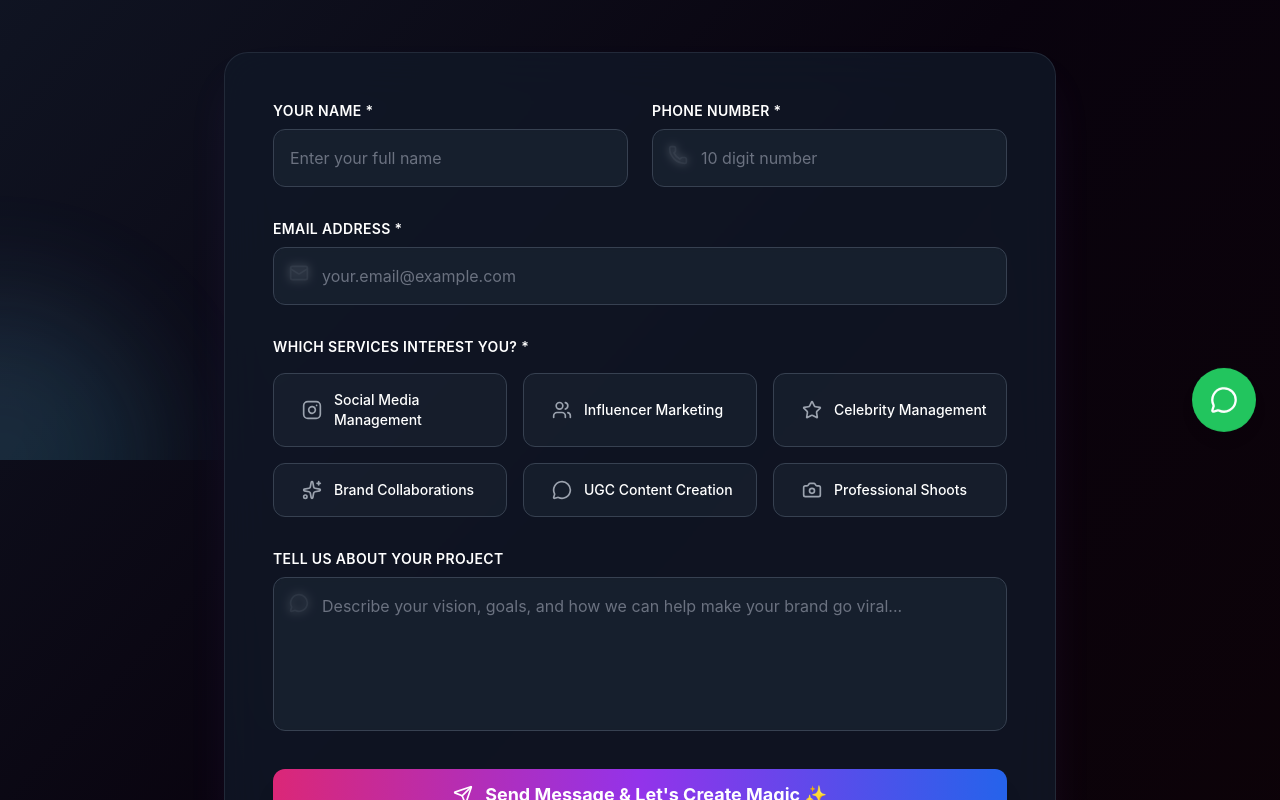
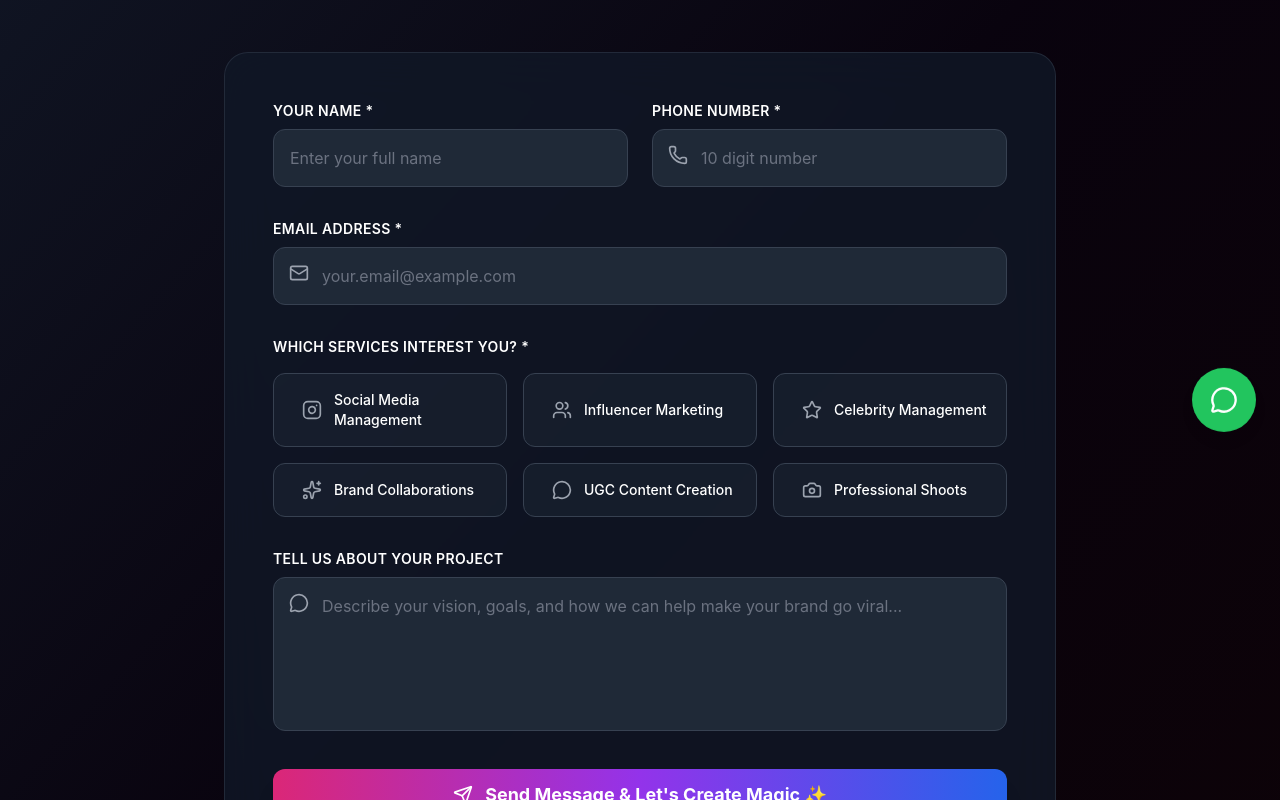
Before and after one commit to zaidrizvi/pixel-prompt, a React (Vite) app: page /contact in a window 1280 px wide. Shown: the part 340-1140 px from the top of the page. Built offline with nearby package versions, Linux system fonts and the light colour scheme.

Commit message:
changess

```diff
--- a/src/components/contact/ContactForm.jsx
+++ b/src/components/contact/ContactForm.jsx
@@ -57,7 +57,6 @@ Sent from Pixel Prompt Contact Form
     `;
 
     const emailUrl = `mailto:pixelpromptofficial@gmail.com?subject=${encodeURIComponent(emailSubject)}&body=${encodeURIComponent(emailBody)}`;
-
     window.open(emailUrl, '_blank');
 
     setFormData({
@@ -68,7 +67,6 @@ Sent from Pixel Prompt Contact Form
       services: []
     });
     setErrors({});
-
     alert('Email opened! Please send it to reach us 📧');
   };
 
@@ -83,17 +81,11 @@ Sent from Pixel Prompt Contact Form
 
   return (
     <div className="min-h-screen bg-gradient-to-br from-slate-50 via-blue-50 to-purple-50 dark:from-gray-900 dark:via-purple-900/10 dark:to-pink-900/10 py-16 transition-all duration-500">
-      {/* Background decoration */}
-      <div className="fixed inset-0 overflow-hidden pointer-events-none">
-        <div className="absolute -top-40 -right-40 w-80 h-80 bg-gradient-to-br from-pink-300/20 to-purple-400/20 rounded-full blur-3xl animate-pulse"></div>
-        <div className="absolute -bottom-40 -left-40 w-80 h-80 bg-gradient-to-br from-blue-300/20 to-cyan-400/20 rounded-full blur-3xl animate-pulse delay-1000"></div>
-      </div>
 
       <div className="max-w-4xl mx-auto px-4 sm:px-6 lg:px-8 relative z-10">
+
         {/* Header Section */}
         <div className="text-center mb-16">
-
-
           <h2 className="text-5xl md:text-6xl font-bold mb-6 leading-tight">
             <span className="bg-gradient-to-r from-pink-600 via-purple-600 to-blue-600 bg-clip-text text-transparent">
               Turn Buzz
@@ -103,15 +95,13 @@ Sent from Pixel Prompt Contact Form
               Into Impact
             </span>
           </h2>
-
           <p className="text-xl text-gray-600 dark:text-gray-300 max-w-2xl mx-auto">
             Transform your brand with cutting-edge digital marketing strategies that actually work.
           </p>
         </div>
 
         {/* Main Form Container */}
-        <div className="bg-white/80 dark:bg-gray-900/80 backdrop-blur-xl rounded-3xl p-8 md:p-12 border border-white/50 dark:border-gray-700/50 shadow-2xl shadow-purple-500/10 transition-all duration-300">
-
+        <div className="bg-white/80 dark:bg-gray-900/80 backdrop-blur-xl rounded-3xl p-8 md:p-12 border border-white/50 dark:border-gray-700/50 transition-all duration-300">
           <form onSubmit={handleSubmit} className="space-y-8">
 
             {/* Personal Info Section */}
@@ -126,7 +116,7 @@ Sent from Pixel Prompt Contact Form
                   value={formData.name}
                   onChange={(e) => setFormData({ ...formData, name: e.target.value })}
                   placeholder="Enter your full name"
-                  className="w-full px-4 py-4 bg-gray-50/50 dark:bg-gray-800/50 backdrop-blur-sm border border-gray-200 dark:border-gray-700 rounded-xl outline-none text-gray-900 dark:text-white placeholder-gray-500 focus:border-pink-500 focus:ring-2 focus:ring-pink-500/20 transition-all duration-300"
+                  className="w-full px-4 py-4 bg-gray-50 dark:bg-gray-800 border border-gray-200 dark:border-gray-700 rounded-xl outline-none text-gray-900 dark:text-white placeholder-gray-500 focus:border-pink-500 focus:ring-2 focus:ring-pink-500/20 transition-all duration-300"
                   required
                 />
                 {errors.name && <p className="text-red-500 text-sm flex items-center gap-1"><Heart size={14}/>{errors.name}</p>}
@@ -144,7 +134,7 @@ Sent from Pixel Prompt Contact Form
                     value={formData.phone}
                     onChange={(e) => setFormData({ ...formData, phone: e.target.value })}
                     placeholder="10 digit number"
-                    className="w-full px-4 py-4 pl-12 bg-gray-50/50 dark:bg-gray-800/50 backdrop-blur-sm border border-gray-200 dark:border-gray-700 rounded-xl outline-none text-gray-900 dark:text-white placeholder-gray-500 focus:border-pink-500 focus:ring-2 focus:ring-pink-500/20 transition-all duration-300"
+                    className="w-full px-4 py-4 pl-12 bg-gray-50 dark:bg-gray-800 border border-gray-200 dark:border-gray-700 rounded-xl outline-none text-gray-900 dark:text-white placeholder-gray-500 focus:border-pink-500 focus:ring-2 focus:ring-pink-500/20 transition-all duration-300"
                     required
                   />
                 </div>
@@ -164,7 +154,7 @@ Sent from Pixel Prompt Contact Form
                   value={formData.email}
                   onChange={(e) => setFormData({ ...formData, email: e.target.value })}
                   placeholder="your.email@example.com"
-                  className="w-full px-4 py-4 pl-12 bg-gray-50/50 dark:bg-gray-800/50 backdrop-blur-sm border border-gray-200 dark:border-gray-700 rounded-xl outline-none text-gray-900 dark:text-white placeholder-gray-500 focus:border-pink-500 focus:ring-2 focus:ring-pink-500/20 transition-all duration-300"
+                  className="w-full px-4 py-4 pl-12 bg-gray-50 dark:bg-gray-800 border border-gray-200 dark:border-gray-700 rounded-xl outline-none text-gray-900 dark:text-white placeholder-gray-500 focus:border-pink-500 focus:ring-2 focus:ring-pink-500/20 transition-all duration-300"
                   required
                 />
               </div>
@@ -228,7 +218,7 @@ Sent from Pixel Prompt Contact Form
                   onChange={(e) => setFormData({ ...formData, message: e.target.value })}
                   rows="5"
                   placeholder="Describe your vision, goals, and how we can help make your brand go viral..."
-                  className="w-full px-4 py-4 pl-12 bg-gray-50/50 dark:bg-gray-800/50 backdrop-blur-sm border border-gray-200 dark:border-gray-700 rounded-xl outline-none text-gray-900 dark:text-white placeholder-gray-500 focus:border-pink-500 focus:ring-2 focus:ring-pink-500/20 transition-all duration-300 resize-none"
+                  className="w-full px-4 py-4 pl-12 bg-gray-50 dark:bg-gray-800 border border-gray-200 dark:border-gray-700 rounded-xl outline-none text-gray-900 dark:text-white placeholder-gray-500 focus:border-pink-500 focus:ring-2 focus:ring-pink-500/20 transition-all duration-300 resize-none"
                 />
               </div>
             </div>
@@ -249,17 +239,20 @@ Sent from Pixel Prompt Contact Form
             <div className="text-center pt-8 border-t border-gray-200/50 dark:border-gray-700/50">
               <p className="text-gray-600 dark:text-gray-400 mb-6 font-medium">Prefer direct contact?</p>
               <div className="flex flex-col sm:flex-row items-center justify-center space-y-4 sm:space-y-0 sm:space-x-8">
+
+                {/* Phone */}
                 <a
                   href="tel:+917078890112"
-                  className="group flex items-center space-x-3 px-6 py-3 bg-gradient-to-r from-blue-50 to-purple-50 dark:from-blue-900/20 dark:to-purple-900/20 rounded-lg hover:from-blue-100 hover:to-purple-100 dark:hover:from-blue-800/30 dark:hover:to-purple-800/30 transition-all duration-300"
+                  className="group flex items-center space-x-3 px-6 py-3 bg-gradient-to-r from-blue-50 to-purple-50 dark:from-blue-900/20 dark:to-purple-900/20 rounded-lg hover:from-blue-100 hover:to-purple-100 dark:hover:from-blue-800/30 dark:hover:to-purple-800/30 shadow-md hover:shadow-lg transition-all duration-300"
                 >
                   <Phone size={18} className="text-blue-600 group-hover:scale-110 transition-transform duration-300" />
                   <span className="font-medium text-gray-800 dark:text-white">+91 70788 90112</span>
                 </a>
 
+                {/* Email */}
                 <a
                   href="mailto:pixelpromptofficial@gmail.com"
-                  className="group flex items-center space-x-3 px-6 py-3 bg-gradient-to-r from-pink-50 to-purple-50 dark:from-pink-900/20 dark:to-purple-900/20 rounded-lg hover:from-pink-100 hover:to-purple-100 dark:hover:from-pink-800/30 dark:hover:to-purple-800/30 transition-all duration-300"
+                  className="group flex items-center space-x-3 px-6 py-3 bg-gradient-to-r from-pink-50 to-purple-50 dark:from-pink-900/20 dark:to-purple-900/20 rounded-lg hover:from-pink-100 hover:to-purple-100 dark:hover:from-pink-800/30 dark:hover:to-purple-800/30 shadow-md hover:shadow-lg transition-all duration-300"
                 >
                   <Mail size={18} className="text-pink-600 group-hover:scale-110 transition-transform duration-300" />
                   <span className="font-medium text-gray-800 dark:text-white">pixelpromptofficial@gmail.com</span>
@@ -276,7 +269,6 @@ Sent from Pixel Prompt Contact Form
             🔒 Your information is secure and will only be used to contact you about your project.
           </p>
         </div>
-
       </div>
     </div>
   );
```
